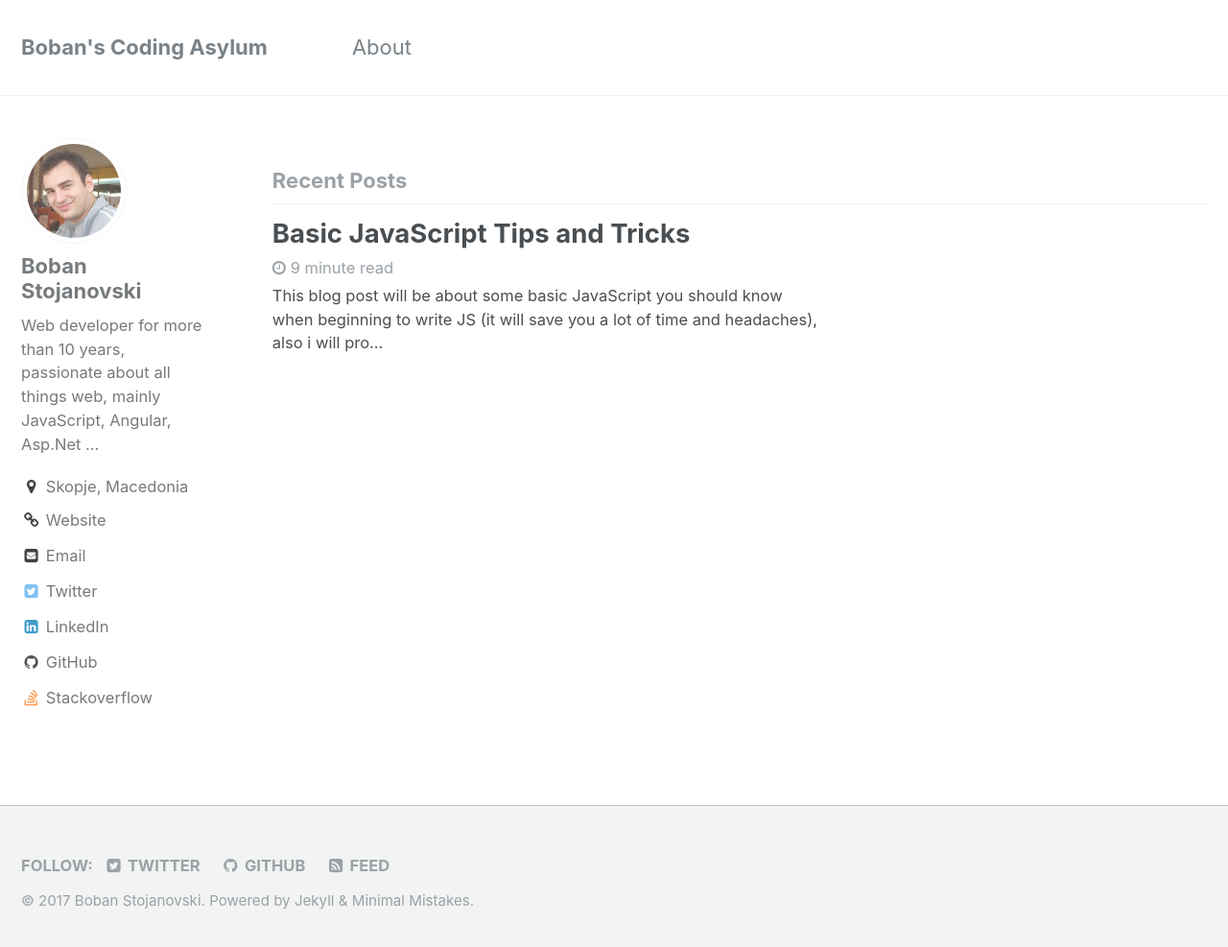
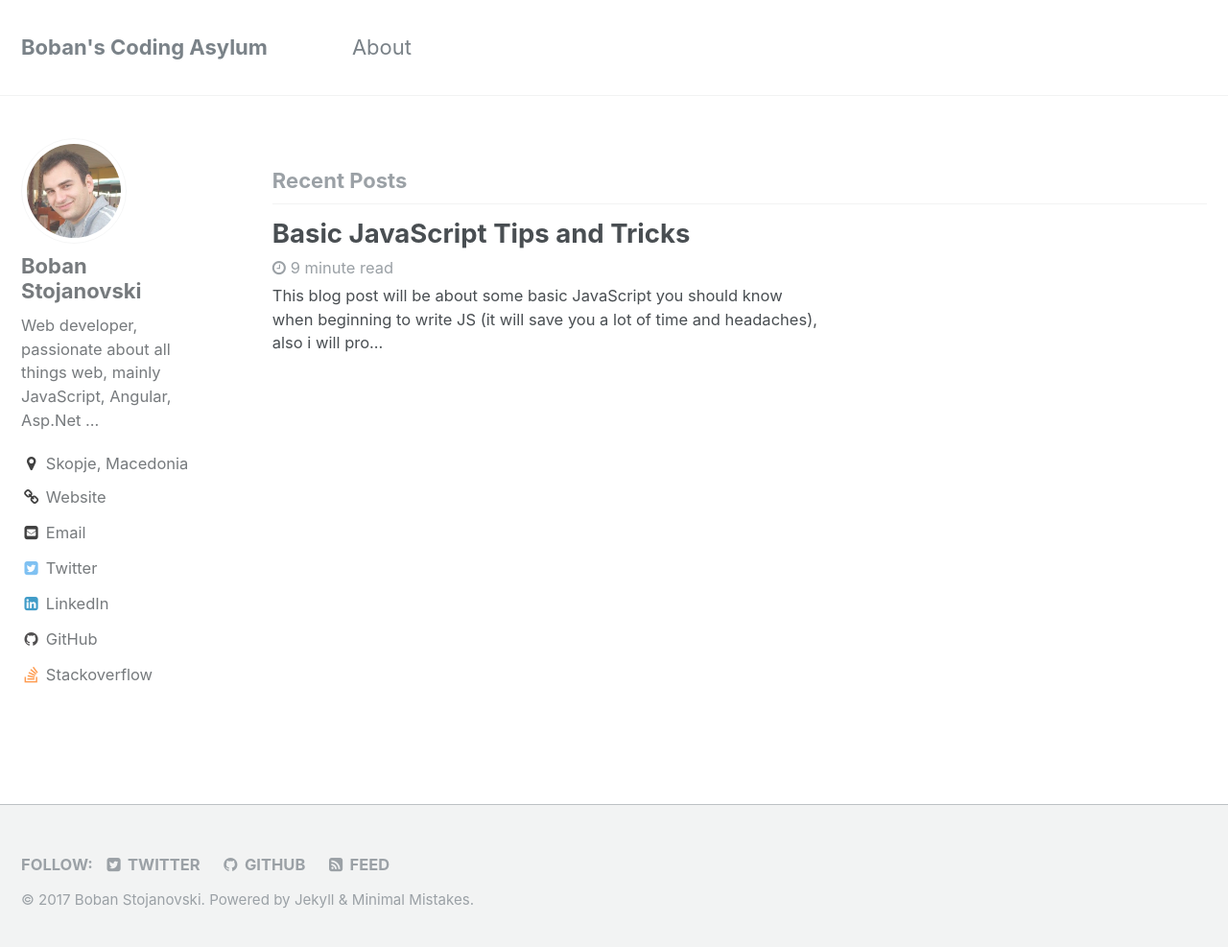
Before and after one commit to boban100janovski/boban984.github.io, a Jekyll site: the page built from index.html, in a window 1280 px wide and 994 px high. Shown: the top 987 px of the window at 96% size. Built offline with Jekyll 4.4.1, drawn with Linux system fonts in a browser that asks for light colours; the list of posts is cut into pages by our own code.

Commit message:
small config change

```diff
--- a/_config.yml
+++ b/_config.yml
@@ -81,7 +81,7 @@ analytics:
 author:
   name             : "Boban Stojanovski"
   avatar           : "/assets/images/bio-photo.jpg"
-  bio              : "Web developer for more than 10 years, passionate about all things web, mainly JavaScript, Angular, Asp.Net ..."
+  bio              : "Web developer, passionate about all things web, mainly JavaScript, Angular, Asp.Net ..."
   location         : "Skopje, Macedonia"
   email            : "boban.stojanovski@gmail.com"
   uri              : "http://shlaki.com"
```
